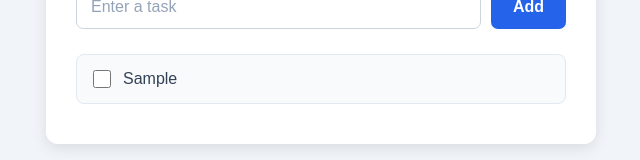
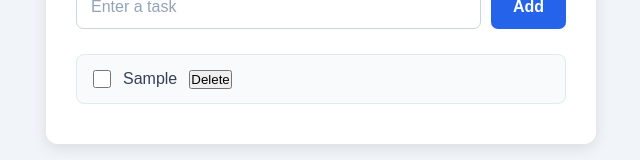
Before and after one commit to Edldev12/Dynamic-Task-Manager, a React (Vite) app: page / in a window 1280 px wide. Both pictures are taken after typing "Sample" into the empty fields and a click on the button "Add". Shown: the part 168-328 px from the top of the page, without its empty margins (319-959 px from the left). Built offline with nearby package versions, Linux system fonts and the light colour scheme.

Commit message:
add delet button

```diff
--- a/src/App.jsx
+++ b/src/App.jsx
@@ -11,6 +11,11 @@ function App() {
           ? { ...task, completed: !task.completed }
           : task
       )
+    );
+  };
+  const deleteTask = (id) => {
+    setTasks(
+      tasks.filter((task) => task.id !== id)
     );
   };
   const addTask = () => {
@@ -57,6 +62,13 @@ function App() {
             />
 
             <span>{task.text}</span>
+
+            <button
+              className="delete-button"
+              onClick={() => deleteTask(task.id)}
+            >
+              Delete
+            </button>
           </li>
         ))}
       </ul>
```
